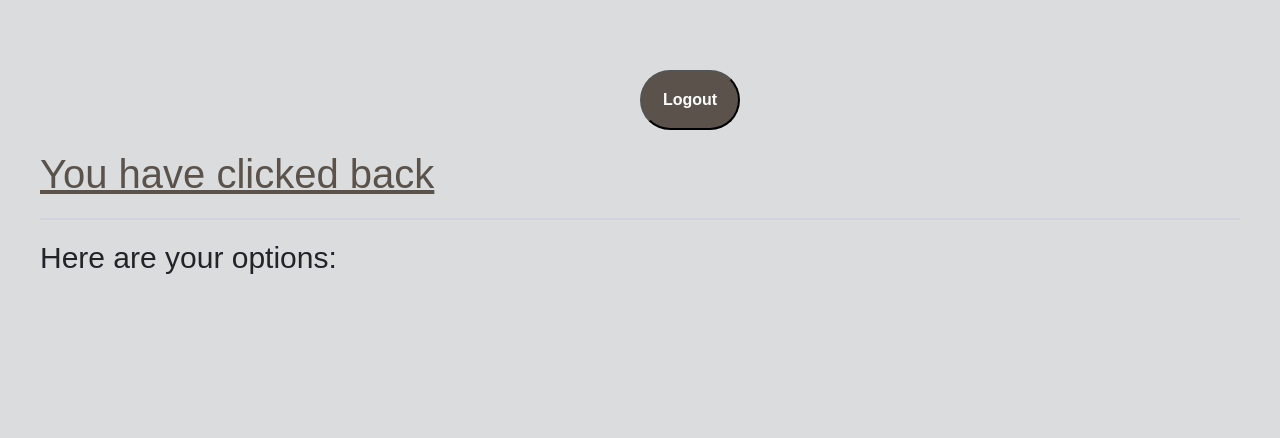
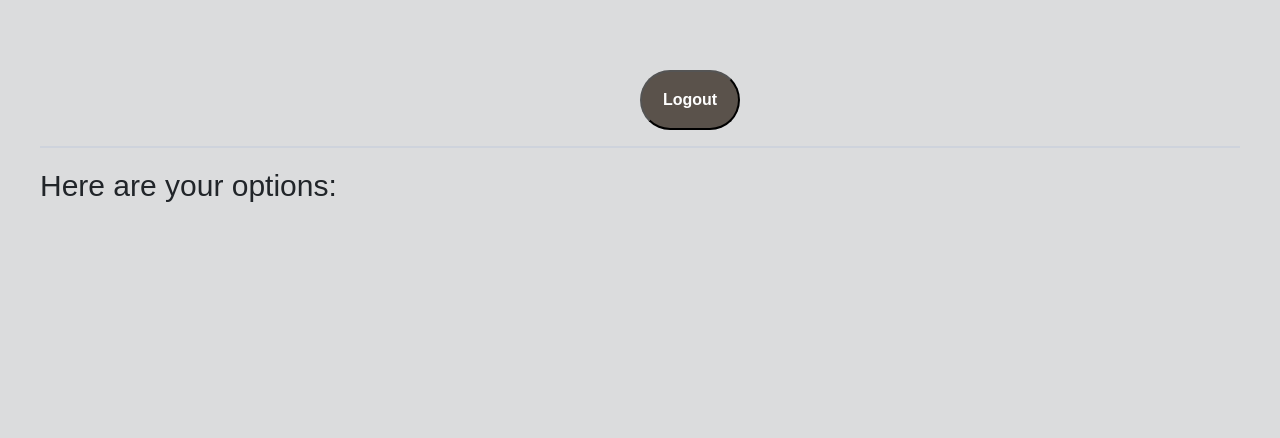
Before and after one commit to quackness/Halifax-Canoe-and-Kayak, a PHP site: page /problem.php in a window 1280 px wide. Shown: the part 120-558 px from the top of the page. Run offline with PHP 8.4, Linux system fonts and the light colour scheme.

Commit message:
remove not needed code

```diff
--- a/problem.php
+++ b/problem.php
@@ -42,10 +42,7 @@ session_cache_limiter("must-revalidate"); ?>
     if (isset($_POST['role'])) {
       $_SESSION['role'] = $_POST['role'];
       printf('<h2>Hello '. $title . '. '. $fname . ', you are logged in as '. $_SESSION['role'] . '</h2>');
-    } else {
-      printf('<h2>You have clicked back</h2>');
     }
-
     ?>
     <hr>
     <h3>Here are your options:</h3>
```
